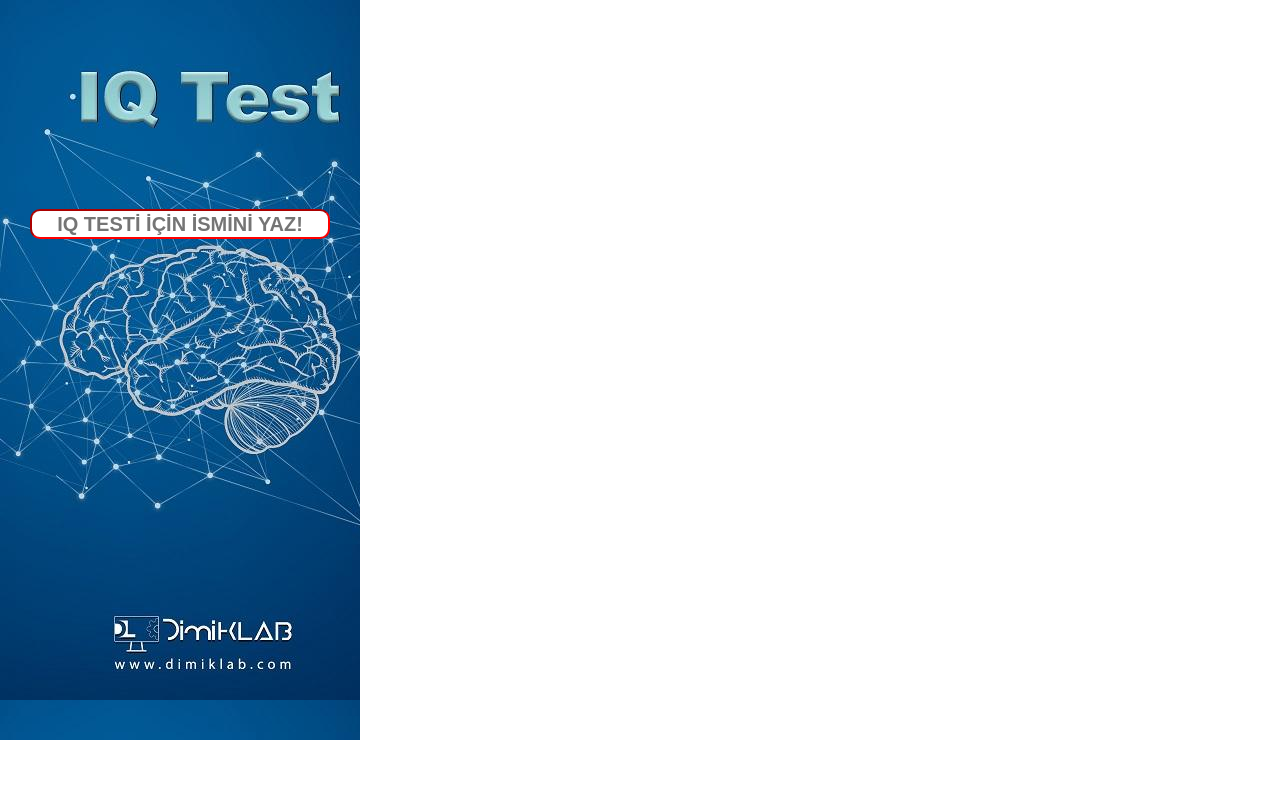
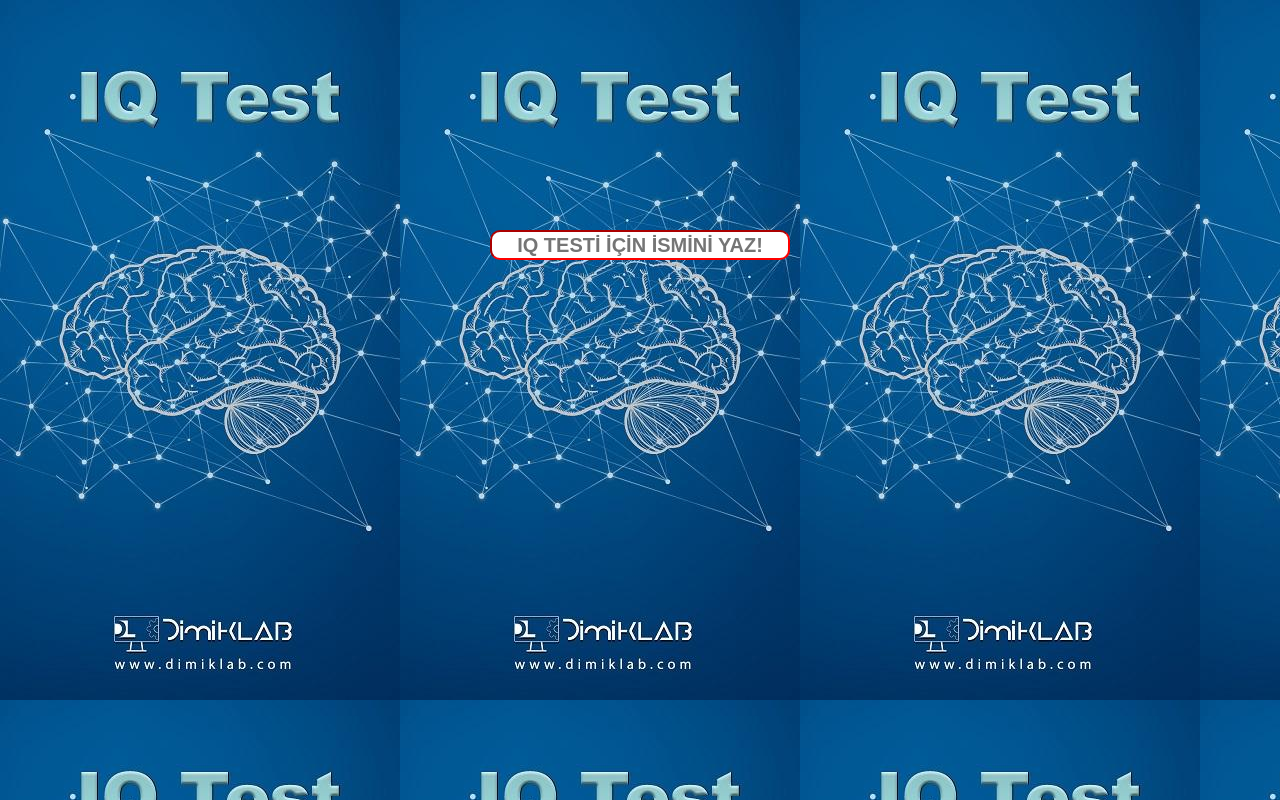
Before and after one commit to azapkaan/azapkaan.github.io, a plain HTML site: page sakasitesi.html in a window 1280 px wide. Drawn offline with Linux system fonts and the light colour scheme.

Commit message:
Update sakastyle.css

```diff
--- a/sakastyle.css
+++ b/sakastyle.css
@@ -13,8 +13,8 @@
   align-items: center;
   margin: auto;
   padding: auto;
-  height: 740px;
-  width: 360px;
+  height: 100%;
+  width: 100%;
   background-image: url(resimler/arkaplan.jpg);
 }
 
```
